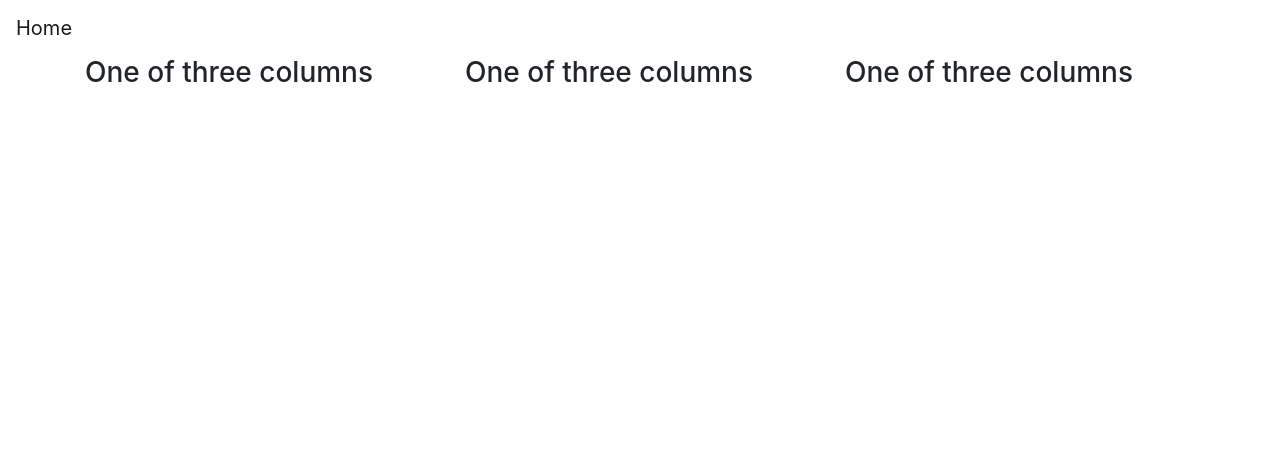
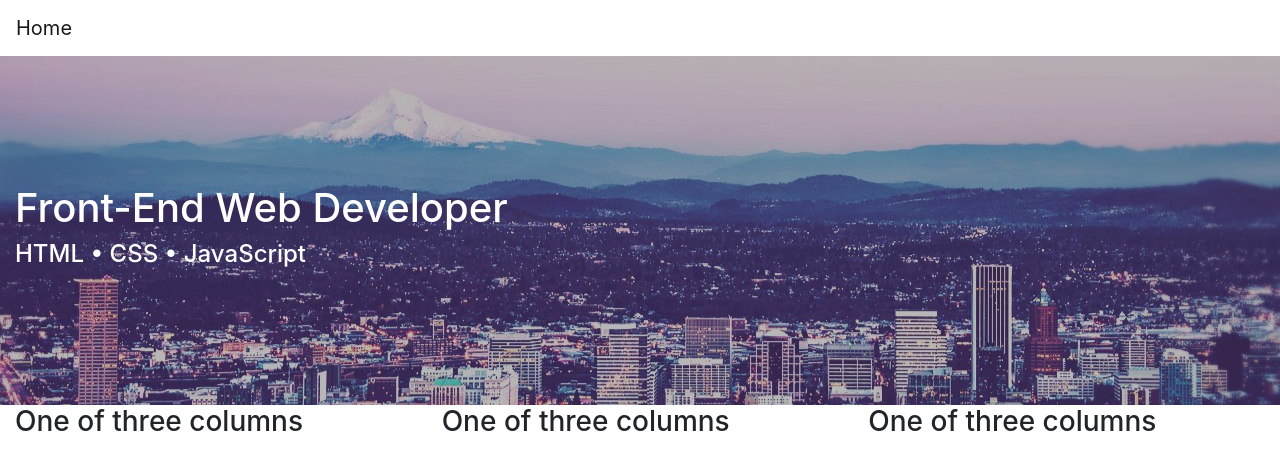
Before and after one commit to rikkihansen/Portfolio, a website: page main.html in a window 1280 px wide. Drawn offline with nearby package versions, Linux system fonts and the light colour scheme.

Commit message:
added banner to main.html

```diff
--- a/main.html
+++ b/main.html
@@ -15,8 +15,19 @@
   <!-- /navbar -->
 
   <!-- .container -->
+  <div class="container-fluid text-xs-center p-t-3">
+    <div class="row">
+      <div class="col-md-12 background-image">
+          <h1>Front-End Web Developer</h1>
+          <h4>HTML &bull; CSS &bull; JavaScript</h4>
+      </div>
+    </div>
+  </div>
+  <!-- /.container -->
 
-  <div class="container text-xs-center p-t-3">
+  <!-- .container -->
+
+  <div class="container-fluid text-xs-center p-t-3">
     <div class="row">
       <div class="col-sm-4">
         <h3 class="m-y-2">One of three columns</h3>
--- a/style/page2.css
+++ b/style/page2.css
@@ -0,0 +1,8 @@
+.background-image {
+  background: url("../images/portland.jpg");
+  width: 100%;
+  padding-top: 10%;
+  padding-bottom: 10%;
+  color: white;
+  /*opacity: 0.5;*/
+}
--- a/style/style.css
+++ b/style/style.css
@@ -25,8 +25,8 @@ body{
     margin-top: 40%;
   }
   img:hover {
-    width: 4vw;
-    transition: 0.5s ease;
+    -webkit-transform: scale(1.3);
+    transform: scale(1.3);
   }
   .link {
     z-index: 30;
```
Also changed, not shown: index.html (+1 -1 lines), images/portland.jpg (added).
